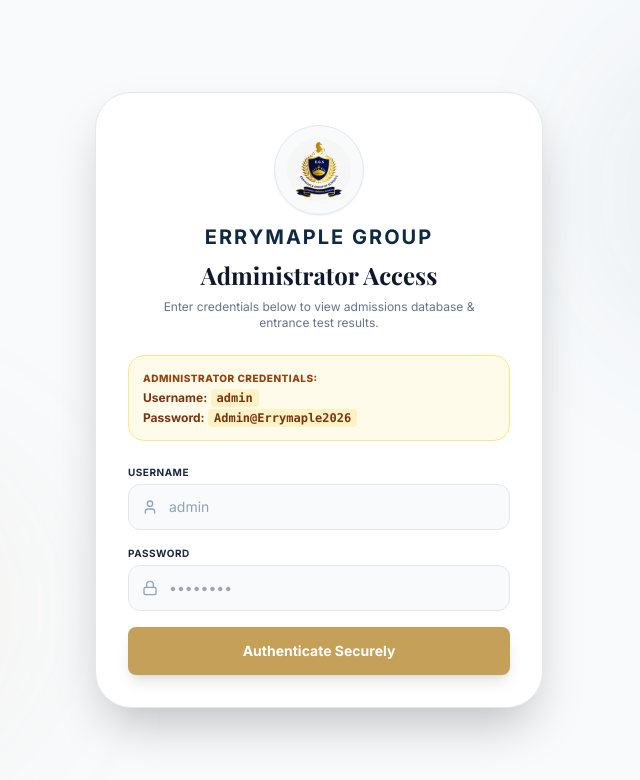
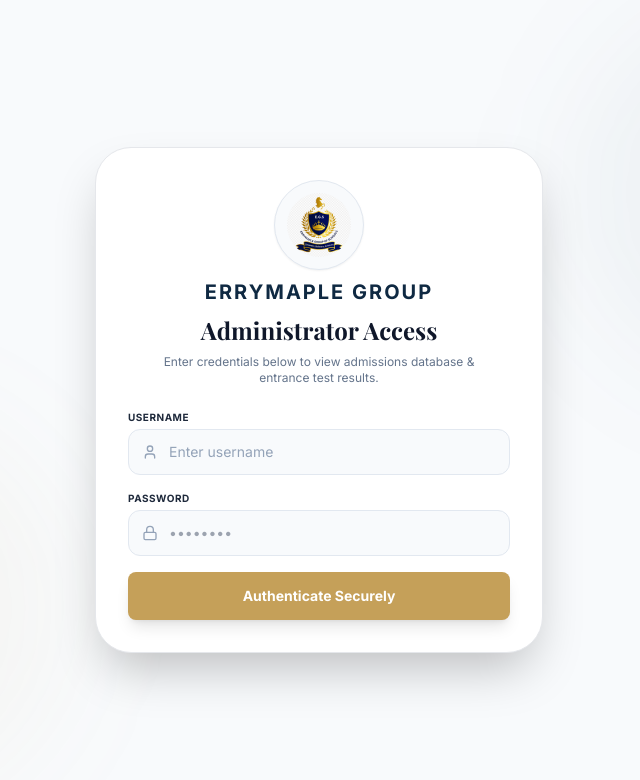
Before and after one commit to unclechipaz/errymaple-portal, a Next.js app: page /admin in a window 1280 px wide. Shown: the top 780 px of the page, without its empty margins (321-961 px from the left). Built offline with nearby package versions, Linux system fonts and the light colour scheme; a web font is replaced by a local one.

Commit message:
Remove admin credentials callout box and fix Logout button visibility

```diff
--- a/app/admin/page.tsx
+++ b/app/admin/page.tsx
@@ -181,12 +181,6 @@
               <p className="text-slate-500 text-xs max-w-xs">Enter credentials below to view admissions database & entrance test results.</p>
             </div>
 
-            <div className="bg-amber-50 border border-amber-200 rounded-2xl p-3.5 text-xs text-amber-900 space-y-1">
-              <p className="font-extrabold uppercase tracking-wider text-[10px] text-amber-800">Administrator Credentials:</p>
-              <p><strong>Username:</strong> <code className="bg-amber-100 px-1.5 py-0.5 rounded font-mono font-bold">admin</code></p>
-              <p><strong>Password:</strong> <code className="bg-amber-100 px-1.5 py-0.5 rounded font-mono font-bold">Admin@Errymaple2026</code></p>
-            </div>
-
             <form onSubmit={handleLogin} className="space-y-4">
               {loginError && (
                 <motion.div
@@ -209,7 +203,7 @@
                     value={username}
                     onChange={(e) => setUsername(e.target.value)}
                     required
-                    placeholder="admin"
+                    placeholder="Enter username"
                     className="w-full bg-slate-50 border border-slate-200 px-10 py-3 rounded-xl text-sm outline-none focus:border-school-blue focus:ring-1 focus:ring-school-blue text-slate-900 placeholder-slate-400"
                   />
                 </div>
@@ -284,10 +278,10 @@
                 </Button>
                 <Button
                   onClick={handleLogout}
-                  className="bg-red-650 hover:bg-red-750 text-white font-bold flex items-center gap-2"
+                  className="!bg-red-600 hover:!bg-red-700 !text-white font-bold flex items-center gap-2 px-4 py-2 rounded-xl shadow-md transition-all cursor-pointer"
                 >
-                  <LogOut className="h-4 w-4" />
-                  <span className="hidden sm:inline">Logout</span>
+                  <LogOut className="h-4 w-4 shrink-0 !text-white" />
+                  <span className="!text-white font-bold">Logout</span>
                 </Button>
               </div>
             </div>
```
